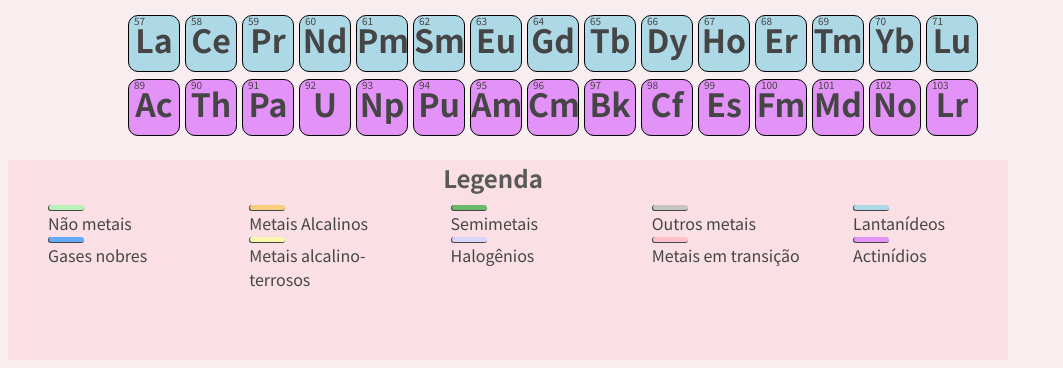
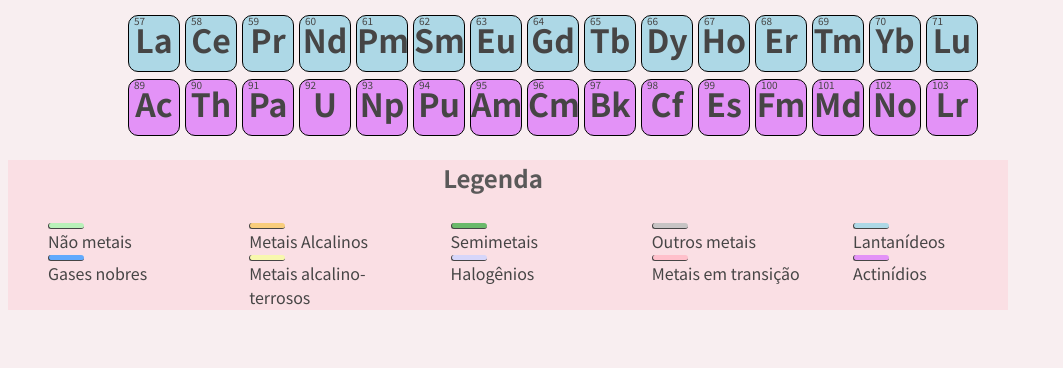
Before and after one commit to sphetanie/tabela-periodica, a website: page index.html in a window 1280 px wide. Shown: the part 462-830 px from the top of the page, without its empty margins (0-1063 px from the left). After the commit the page ends 800 px from the top, so only its background shows below. Drawn offline with Linux system fonts and the light colour scheme.

Commit message:
Update style.css

```diff
--- a/style.css
+++ b/style.css
@@ -49,7 +49,6 @@ h3 {
   font-family: "Noto Sans JP", sans-serif;
   text-align: center;
   font-size: 24px;
-  margin-bottom: -10px;
   margin-left: -30px;
 }
 
@@ -275,7 +274,7 @@ footer {
   background-color: rgb(250, 223, 228);
   text-align: left;
   width: 1000px;
-  height: 200px;
+  height: 150px;
 }
 
 footer ul {
```
